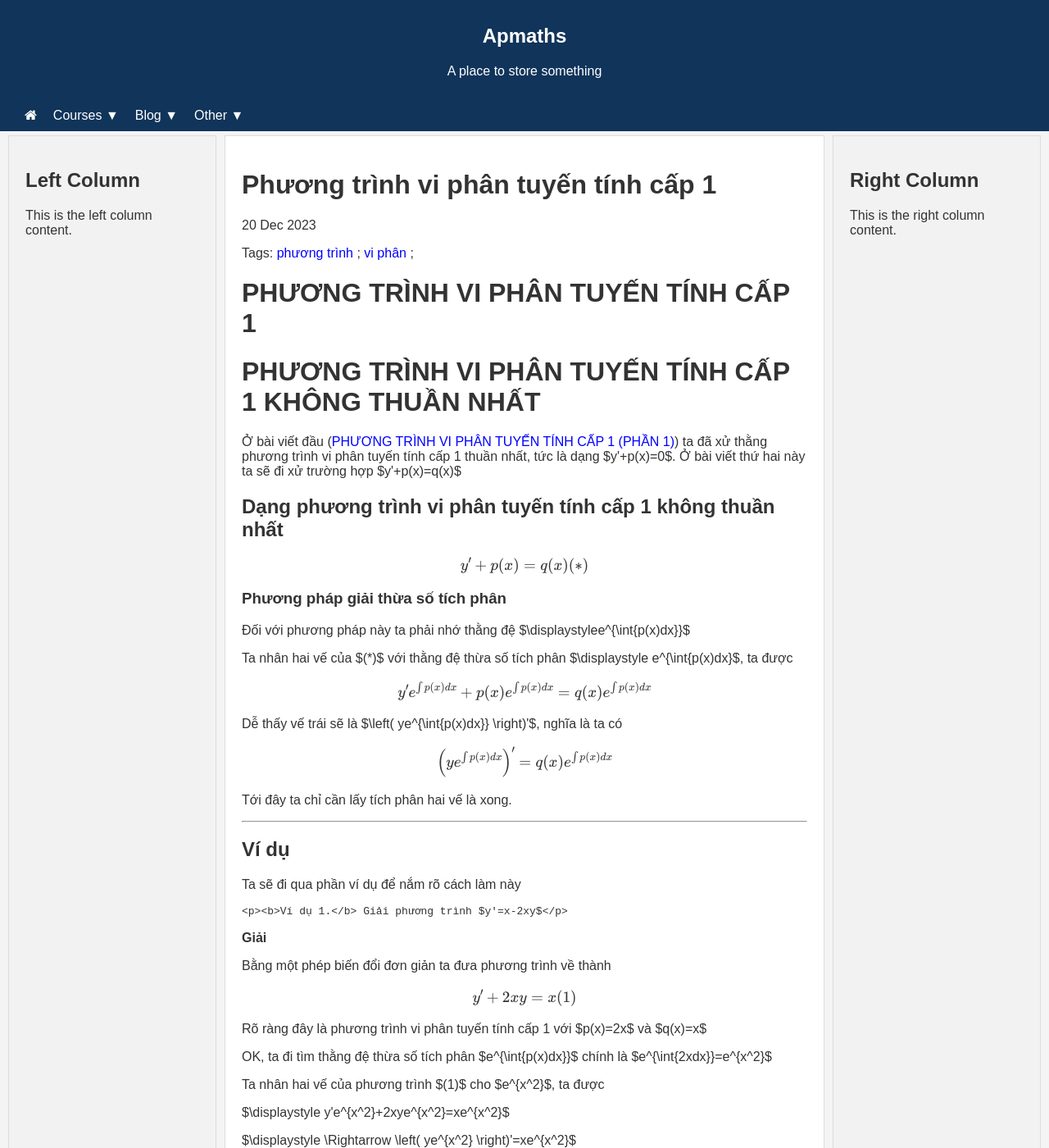
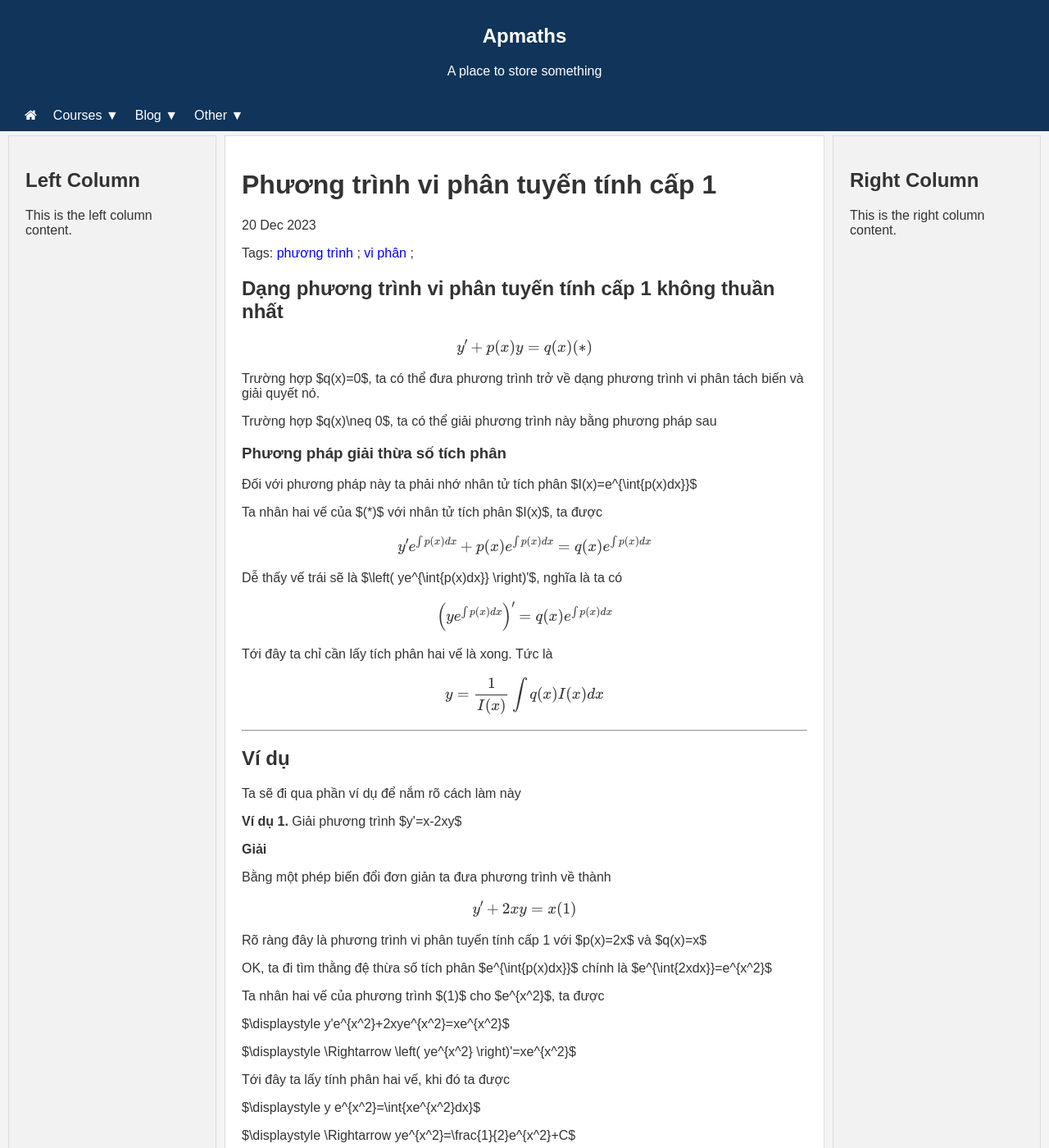
Before and after one commit to hoAngnaMPHan/apmaths.github.io, a Jekyll site: the page built from _posts/2023-12-20-phuong-trinh-vi-phan-tuyen-tinh-cap-1.md, in a window 1280 px wide and 1400 px high. Shown: the whole window at 82% size. Built offline with Jekyll 4.4.1, drawn with Linux system fonts in a browser that asks for light colours; formulas are drawn with MathJax 3; some of the changed text lies outside the part shown.

Commit message:
Update 2023-12-20-phuong-trinh-vi-phan-tuyen-tinh-cap-1.md

```diff
--- a/_posts/2023-12-20-phuong-trinh-vi-phan-tuyen-tinh-cap-1.md
+++ b/_posts/2023-12-20-phuong-trinh-vi-phan-tuyen-tinh-cap-1.md
@@ -6,29 +6,27 @@ categories: [Calculus]
 date: 2023-12-20
 ---
 
-<h1>
-PHƯƠNG TRÌNH VI PHÂN TUYẾN TÍNH CẤP 1
-</h1>
-<h1>PHƯƠNG TRÌNH VI PHÂN TUYẾN TÍNH CẤP 1 KHÔNG THUẦN NHẤT</h1>
-<p>Ở bài viết đầu (<a href="/blog/phuong-trinh-vi-phan-tuyen-tinh-cap-1.html" >PHƯƠNG TRÌNH VI PHÂN TUYẾN TÍNH CẤP 1 (PHẦN 1)</a>) ta đã xử thằng phương trình vi phân tuyến tính cấp 1 thuần nhất, tức là dạng $y'+p(x)=0$. Ở bài viết thứ hai này ta sẽ đi xử trường hợp $y'+p(x)=q(x)$</p>
 <h2>Dạng phương trình vi phân tuyến tính cấp 1 không thuần nhất</h2>
 
-<p>$$y'+p(x)=q(x)(*)$$</p>
+<p>$$y'+p(x)y=q(x)(*)$$</p>
+
+<p>Trường hợp $q(x)=0$, ta có thể đưa phương trình trở về dạng phương trình vi phân tách biến và giải quyết nó.</p>
 <!--more-->
+<p>Trường hợp $q(x)\neq 0$, ta có thể giải phương trình này bằng phương pháp sau</p>
+
 <h3>Phương pháp giải thừa số tích phân</h3>
-<p>Đối với phương pháp này ta phải nhớ thằng đệ $\displaystylee^{\int{p(x)dx}}$</p>
-<p>Ta nhân hai vế của $(*)$ với thằng đệ thừa số tích phân $\displaystyle e^{\int{p(x)dx}$, ta được</p>
-<p>$$y'e^{\int{p(x)dx}}+p(x)e^{\int{p(x)dx}}=q(x)e^{\int{p(x)dx}}$$</p>
+<p>Đối với phương pháp này ta phải nhớ nhân tử tích phân $I(x)=e^{\int{p(x)dx}}$ </p>
+<p>Ta nhân hai vế của $(*)$ với nhân tử tích phân $I(x)$, ta được</p>
+<p>$$y' e^{\int{p(x)dx}}+p(x)e^{\int{p(x)dx}}=q(x)e^{\int{p(x)dx}}$$</p>
 <p>Dễ thấy vế trái sẽ là $\left( ye^{\int{p(x)dx}} \right)'$, nghĩa là ta có</p>
 <p>$$\left( ye^{\int{p(x)dx}} \right)'=q(x)e^{\int{p(x)dx}}$$</p>
-<p>Tới đây ta chỉ cần lấy tích phân hai vế là xong.</p>
-
-
+<p>Tới đây ta chỉ cần lấy tích phân hai vế là xong. Tức là </p>
+<p>$$y=\displaystyle \frac{1}{I(x)}\int{q(x)I(x)dx}$$</p>
 <hr>
 <h2>Ví dụ</h2>
 <p>Ta sẽ đi qua phần ví dụ để nắm rõ cách làm này</p>
 
-    <p><b>Ví dụ 1.</b> Giải phương trình $y'=x-2xy$</p>
+<p><b>Ví dụ 1.</b> Giải phương trình $y'=x-2xy$</p>
 
 <p><b>Giải</b></p>
 <p>Bằng một phép biến đổi đơn giản ta đưa phương trình về thành</p>
@@ -50,4 +48,4 @@ PHƯƠNG TRÌNH VI PHÂN TUYẾN TÍNH CẤP 1
  <p><a href="/blog/phuong-trinh-vi-phan-tuyen-tinh-cap-1.html">PHƯƠNG TRÌNH VI PHÂN TUYẾN TÍNH CẤP 1</a></p>
  <p><a href="/blog/phuong-trinh-vi-phan-tuyen-tinh-cap-2.html">PHƯƠNG TRÌNH VI PHÂN TUYẾN TÍNH CẤP 2</a></p>
   <p><a href="/blog/phuong-trinh-vi-phan-dang-cap.html">PHƯƠNG TRÌNH VI PHÂN ĐẲNG CẤP</a></p>
-  <p><a chref="/blog/phuong-trinh-vi-phan-toan-phan.html">PHƯƠNG TRÌNH VI PHÂN TOÀN PHẦN</a></p>
+  <p><a href="/blog/phuong-trinh-vi-phan-toan-phan.html">PHƯƠNG TRÌNH VI PHÂN TOÀN PHẦN</a></p>
```
Also changed, not shown: other parts of _posts/2023-12-20-phuong-trinh-vi-phan-tuyen-tinh-cap-1.md (+1 -1 lines).
